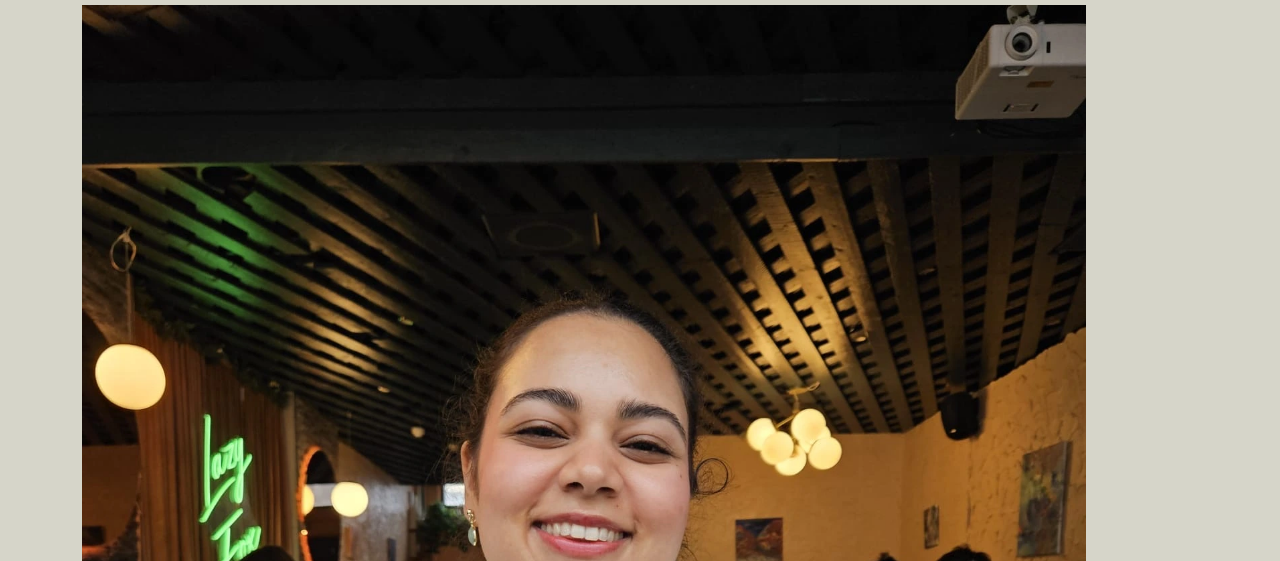
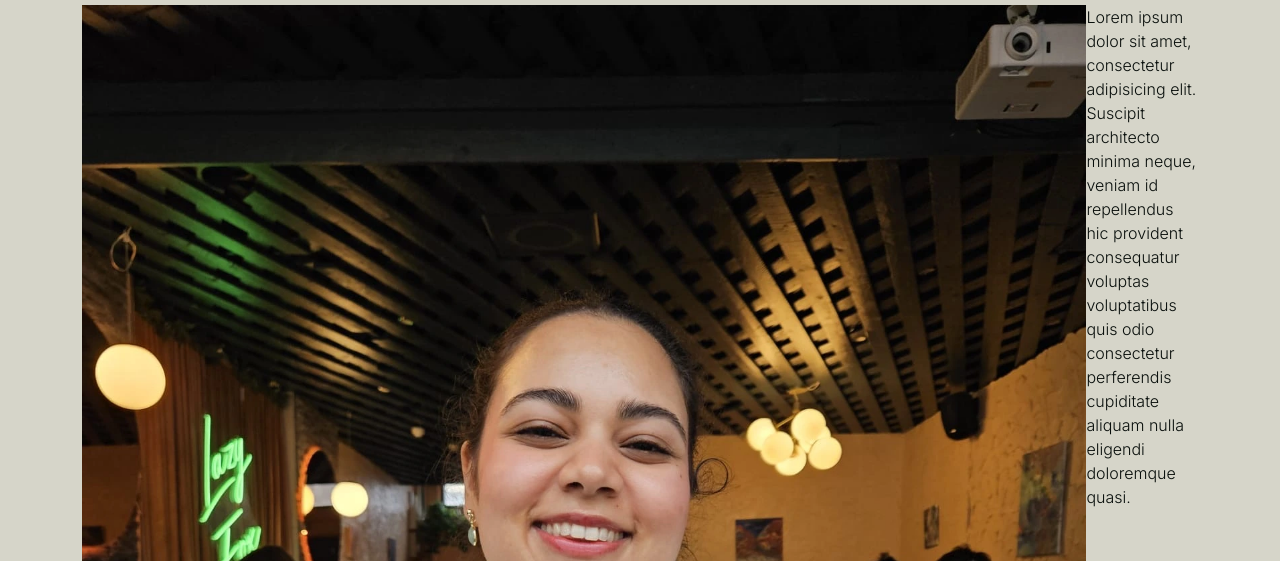
Before and after one commit to mariam138/mariam-ayoub, a plain HTML site: page index.html in a window 1280 px wide. Shown: the part 239-800 px from the top of the page. Drawn offline with nearby package versions, Linux system fonts and the light colour scheme.

Commit message:
add about para + add flex display properties

```diff
--- a/index.html
+++ b/index.html
@@ -73,11 +73,20 @@
         <!-- About section -->
         <section class="content__about">
           <h2>About Me</h2>
-          <img
-            src="assets/portfolio_img.webp"
-            alt="A portrait of Mariam Ayoub"
-            class="content__about__img"
-          />
+          <!-- Flex display - in columns on smaller screen, in a row on larger screens -->
+          <div class="d-flex flex-column flex-lg-row">
+            <img
+              src="assets/portfolio_img.webp"
+              alt="A portrait of Mariam Ayoub"
+              class="content__about__img"
+            />
+            <p>
+              Lorem ipsum dolor sit amet, consectetur adipisicing elit. Suscipit
+              architecto minima neque, veniam id repellendus hic provident
+              consequatur voluptas voluptatibus quis odio consectetur
+              perferendis cupiditate aliquam nulla eligendi doloremque quasi.
+            </p>
+          </div>
         </section>
 
         <!-- Technical skills section -->
```
